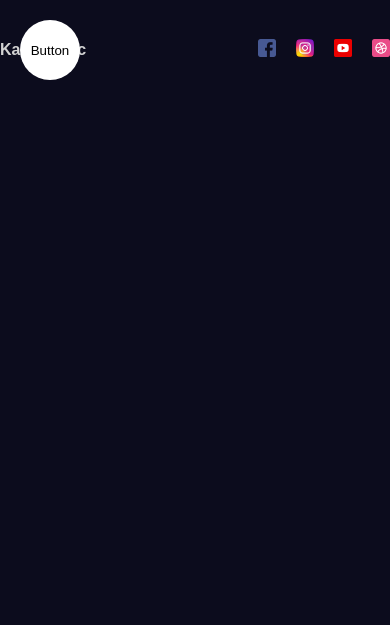
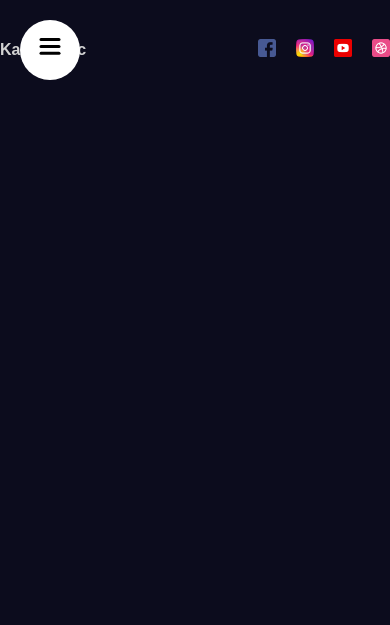
Before and after one commit to Elddar00/animated-portfolio, a React (Vite) app: page / in a window 390 px wide. Shown: the top 625 px of the page. Built offline with nearby package versions, Linux system fonts and the light colour scheme.

Commit message:
Hamburger Menu Button SVG Animation

```diff
--- a/src/App.jsx
+++ b/src/App.jsx
@@ -1,21 +1,20 @@
-import Test from "./Test";
 import "./app.scss";
 import Navbar from "./components/navbar/Navbar";
 
 const App = () => {
   return (
     <div>
-      <section>
+      <section id="Home">
         <Navbar />
       </section>
-      <section>Parallax</section>
+      <section id="Usluge">Parallax</section>
       <section>Services</section>
-      <section>Parallax</section>
+      <section id="Nasi Radovi">Parallax</section>
       <section>Portfolio1</section>
       <section>Portfolio2</section>
       <section>Portfolio3</section>
       <section>Portfolio4</section>
-      <section>Contact</section>
+      <section id="Kontakt">Contact</section>
       {/* <Test /> */}
     </div>
   );
--- a/src/components/sidebar/links/Links.jsx
+++ b/src/components/sidebar/links/Links.jsx
@@ -1,5 +1,14 @@
 const Links = () => {
-  return <div className="links">Links</div>;
+  const items = ["Home", "Usluge", "Nasi Radovi", "Kontakt", "O nama"];
+  return (
+    <div className="links">
+      {items.map((item) => (
+        <a href={`#${item}`} key={item}>
+          {item}
+        </a>
+      ))}
+    </div>
+  );
 };
 
 export default Links;
--- a/src/components/sidebar/toggleButton/ToggleButton.jsx
+++ b/src/components/sidebar/toggleButton/ToggleButton.jsx
@@ -1,5 +1,40 @@
+import { motion } from "framer-motion";
+
 const ToggleButton = ({ setOpen }) => {
-  return <button onClick={() => setOpen((prev) => !prev)}>Button</button>;
+  return (
+    <button onClick={() => setOpen((prev) => !prev)}>
+      <svg width="23" height="23" viewBox="0 0 23 23">
+        <motion.path
+          strokeWidth="3"
+          stroke="black"
+          strokeLinecap="round"
+          variants={{
+            closed: { d: "M 2 2.5 L 20 2.5" },
+            open: { d: "M 3 16.5 L 17 2.5" },
+          }}
+        />
+        <motion.path
+          strokeWidth="3"
+          stroke="black"
+          strokeLinecap="round"
+          d="M 2 9.423 L 20 9.423"
+          variants={{
+            closed: { opacity: 1 },
+            open: { opacity: 0 },
+          }}
+        />
+        <motion.path
+          strokeWidth="3"
+          stroke="black"
+          strokeLinecap="round"
+          variants={{
+            closed: { d: "M 2 16.346 L 20 16.346" },
+            open: { d: "M 3 2.5 L 17 16.346" },
+          }}
+        />
+      </svg>
+    </button>
+  );
 };
 
 export default ToggleButton;
```
